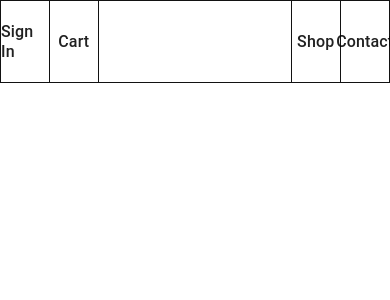
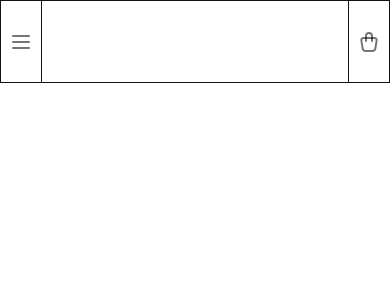
Before and after one commit to nishafrh/flower-shop-fe, a React (Vite) app: page / in a window 390 px wide. Shown: the top 300 px of the page. Built offline with nearby package versions, Linux system fonts and the light colour scheme.

Commit message:
Penyesuaian responsif pada Header

```diff
--- a/src/layout/MainLayout/Header/index.jsx
+++ b/src/layout/MainLayout/Header/index.jsx
@@ -1,42 +1,78 @@
-import { Grid, Typography } from '@mui/material'
+import { Grid, IconButton, Typography, useMediaQuery } from '@mui/material'
+import { IconMenu2, IconShoppingBag } from '@tabler/icons'
 
 const Header = () => {
+	const isLarge = useMediaQuery(theme => theme.breakpoints.up('lg'))
+
 	const itemsNavBar = ['Sign In', 'Cart']
 	const itemsNavBar2 = ['Shop', 'Contact']
 
+	const NavBarGrid = ({ items, keyNav }) => (
+		<Grid container item xs={3} sx={{ justifyContent: 'space-between' }}>
+			<Grid
+				item
+				md={3}
+				lg={6}
+				sx={{
+					borderRight:
+						keyNav === 'left' || (keyNav === 'right' && isLarge)
+							? '1px solid #121212'
+							: 'none',
+					display: 'flex',
+					alignItems: 'center',
+					justifyContent: 'center'
+				}}>
+				{isLarge && (
+					<Typography sx={{ fontWeight: 500, fontSize: '16px', lineHeight: '19.2px' }}>
+						{items[0]}
+					</Typography>
+				)}
+				{keyNav === 'left' && !isLarge && (
+					<IconButton aria-label='menu-items'>
+						<IconMenu2 />
+					</IconButton>
+				)}
+			</Grid>
+			<Grid
+				item
+				md={3}
+				lg={6}
+				sx={{
+					borderLeft: !isLarge ? '1px solid #121212' : 'none',
+					display: keyNav === 'left' && !isLarge ? 'none' : 'flex',
+					alignItems: 'center',
+					justifyContent: 'center'
+				}}>
+				{isLarge && (
+					<Typography sx={{ fontWeight: 500, fontSize: '16px', lineHeight: '19.2px' }}>
+						{items[1]}
+					</Typography>
+				)}
+				{!isLarge && (
+					<IconButton aria-label='menu-items'>
+						<IconShoppingBag />
+					</IconButton>
+				)}
+			</Grid>
+		</Grid>
+	)
+
 	return (
-		<Grid container sx={{ height: '83px', border: '1px solid #121212' }}>
-			<NavBarGrid items={itemsNavBar} />
+		<Grid
+			container
+			sx={{
+				height: '83px',
+				border: '1px solid #121212',
+				boxSizing: 'border-box'
+			}}>
+			<NavBarGrid items={itemsNavBar} keyNav='left' />
 
-			<Grid item xs={3} sx={{ borderLeft: '1px solid #121212' }} />
-			<Grid item xs={3} sx={{ borderRight: '1px solid #121212' }} />
+			<Grid item xs={3} sx={{ borderLeft: isLarge ? '1px solid #121212' : 'none' }} />
+			<Grid item xs={3} sx={{ borderRight: isLarge ? '1px solid #121212' : 'none' }} />
 
-			<NavBarGrid items={itemsNavBar2} />
+			<NavBarGrid items={itemsNavBar2} keyNav='right' />
 		</Grid>
 	)
 }
 
 export default Header
-
-const NavBarGrid = ({ items }) => (
-	<Grid container item xs={3}>
-		<Grid
-			item
-			xs={6}
-			sx={{
-				borderRight: '1px solid #121212',
-				display: 'flex',
-				alignItems: 'center',
-				justifyContent: 'center'
-			}}>
-			<Typography sx={{ fontWeight: 500, fontSize: '16px', lineHeight: '19.2px' }}>
-				{items[0]}
-			</Typography>
-		</Grid>
-		<Grid item xs={6} sx={{ display: 'flex', alignItems: 'center', justifyContent: 'center' }}>
-			<Typography sx={{ fontWeight: 500, fontSize: '16px', lineHeight: '19.2px' }}>
-				{items[1]}
-			</Typography>
-		</Grid>
-	</Grid>
-)
```
